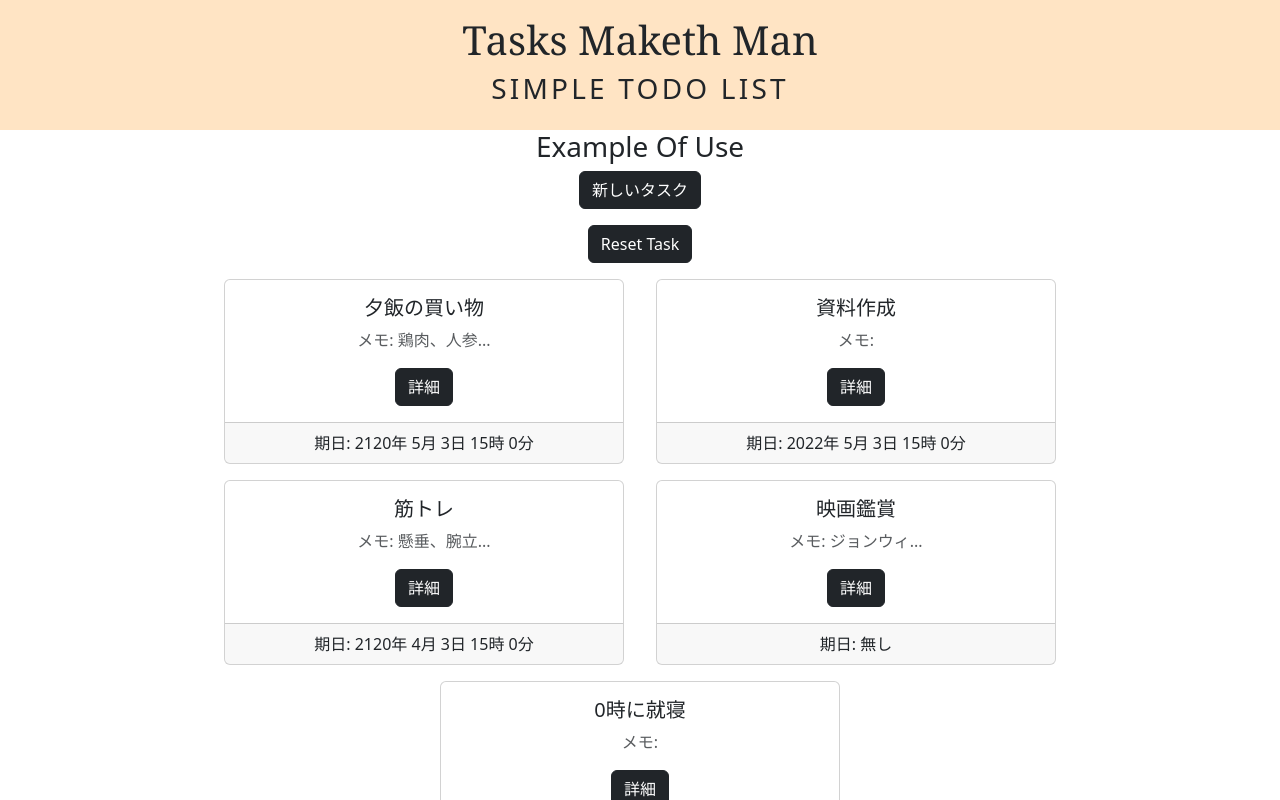
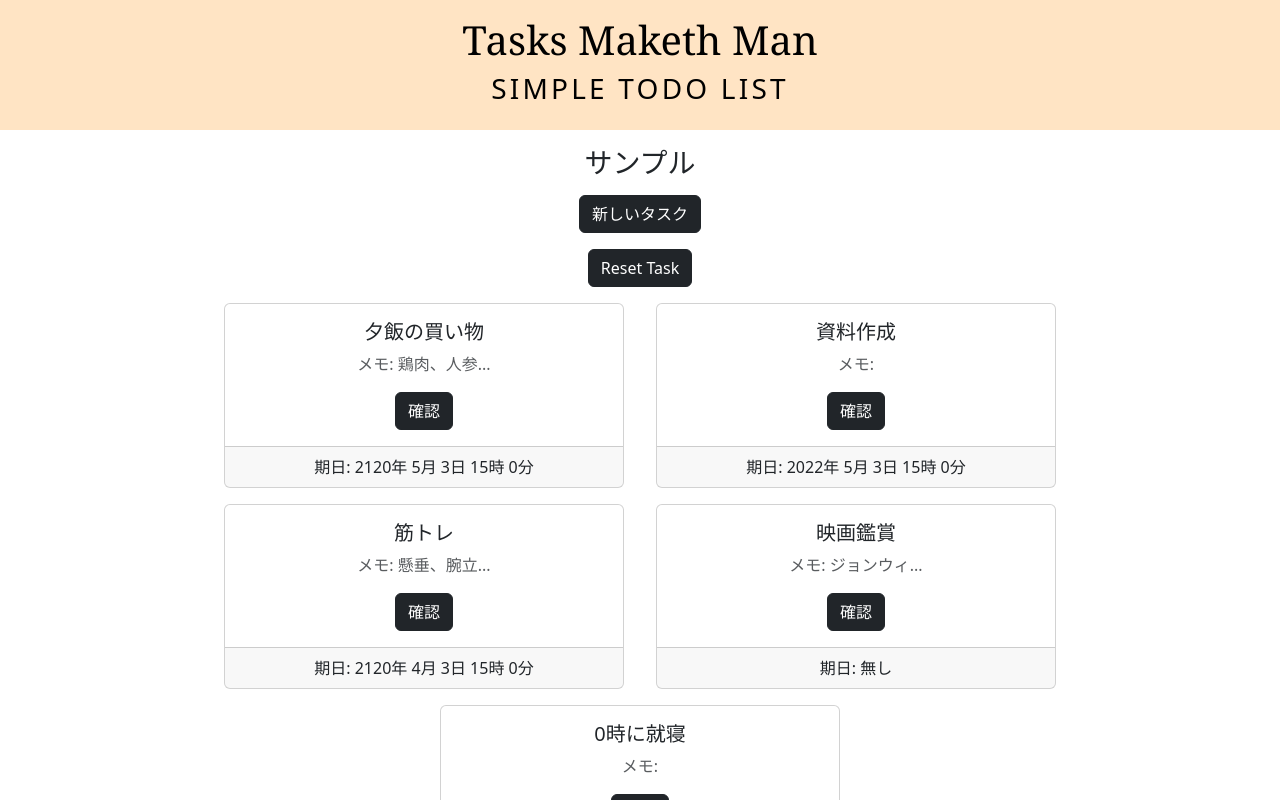
Before and after one commit to syab-syab/Tasks-Maketh-Man, a React (Create React App) app: page /example in a window 1280 px wide. Shown: the top 800 px of the page. Built offline with nearby package versions, Linux system fonts and the light colour scheme.

Commit message:
aタグテスト

```diff
--- a/src/App.css
+++ b/src/App.css
@@ -24,9 +24,11 @@
 }
 
 /* Header */
-/* .header {
-
-} */
+.top-link {
+  text-decoration: none;
+  display: block;
+  color: black;
+}
 
 .main-title {
   /* color: rgb(230, 180, 34); */
--- a/src/components/Example.tsx
+++ b/src/components/Example.tsx
@@ -146,7 +146,7 @@ const Example = () => {
 
   return (
     <div>
-      <h3>Example Of Use</h3>
+      <h3 className='my-3'>サンプル</h3>
       <div>
         <Button onClick={handleShow} variant="dark" className='mb-3'>新しいタスク</Button>
         <SubmitForm
--- a/src/components/Header.tsx
+++ b/src/components/Header.tsx
@@ -27,10 +27,13 @@ const Header = (props: Props) => {
   return (
     <>
     <header id='header' className={classToggle(props.accomplished)}>
-      {/* サイト名 */}
-      <h1 className='main-title'>Tasks Maketh Man</h1>
-      {/* サブタイトル */}
-      <h3 className='sub-title'>SIMPLE TODO LIST</h3>
+      <a href='/' className='top-link'>
+        {/* サイト名 */}
+        <h1 className='main-title'>Tasks Maketh Man</h1>
+        {/* サブタイトル */}
+        <h3 className='sub-title'>SIMPLE TODO LIST</h3>
+      </a>
+
     </header>
     </>
   )
--- a/src/components/TaskList.tsx
+++ b/src/components/TaskList.tsx
@@ -108,7 +108,7 @@ const TaskList = (props: Props) => {
             <Card.Title className="me-auto">{longSentenceCut(10, task.content)}</Card.Title>
             {/* [ToDo]メモをポップオーバーにする */}
             <Card.Text className="text-muted">メモ: {longSentenceCut(5, task.memo)}</Card.Text>
-            <Button onClick={() => toggleModal(task)} variant="dark">詳細</Button>
+            <Button onClick={() => toggleModal(task)} variant="dark">確認</Button>
           </Card.Body>
           {/* tsだと () => method の形にしないとエラーが出る */}
           <Card.Footer>期日: {showDueDate(task.dueDate)}</Card.Footer>
```
